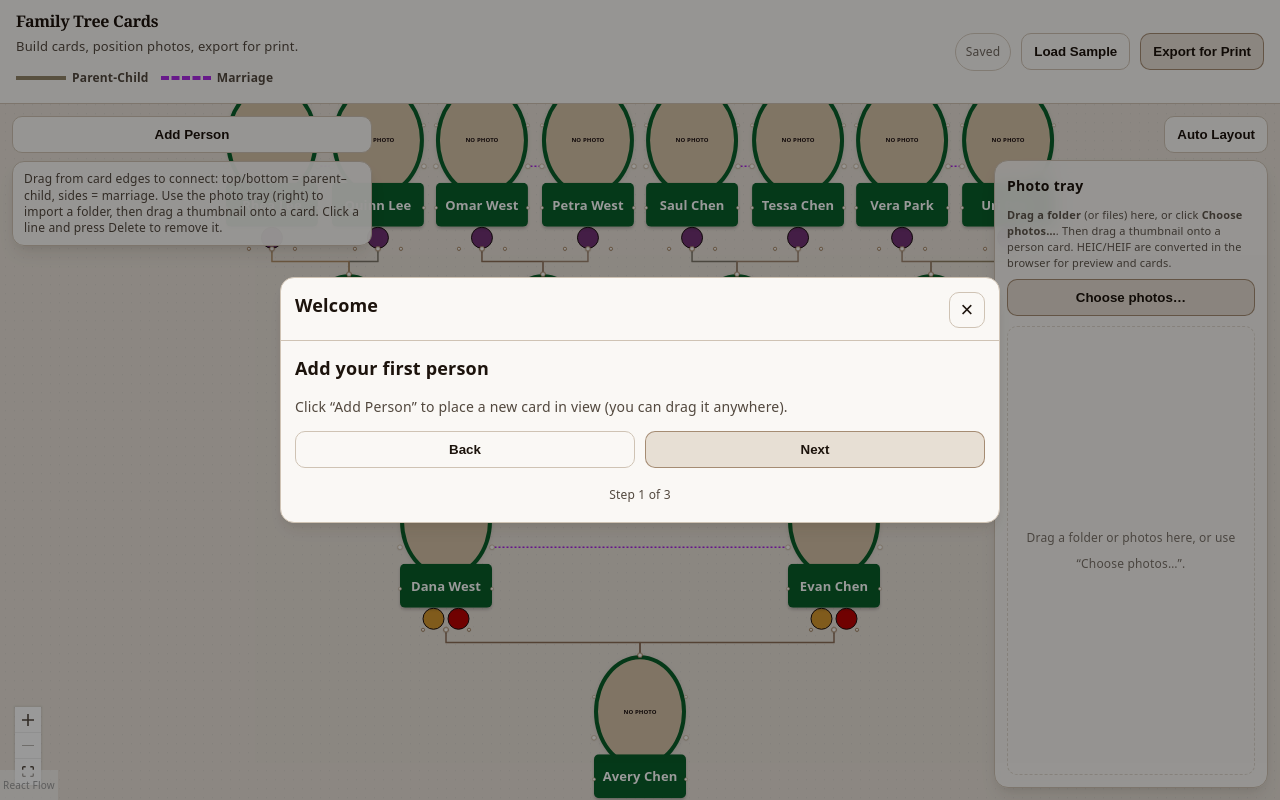
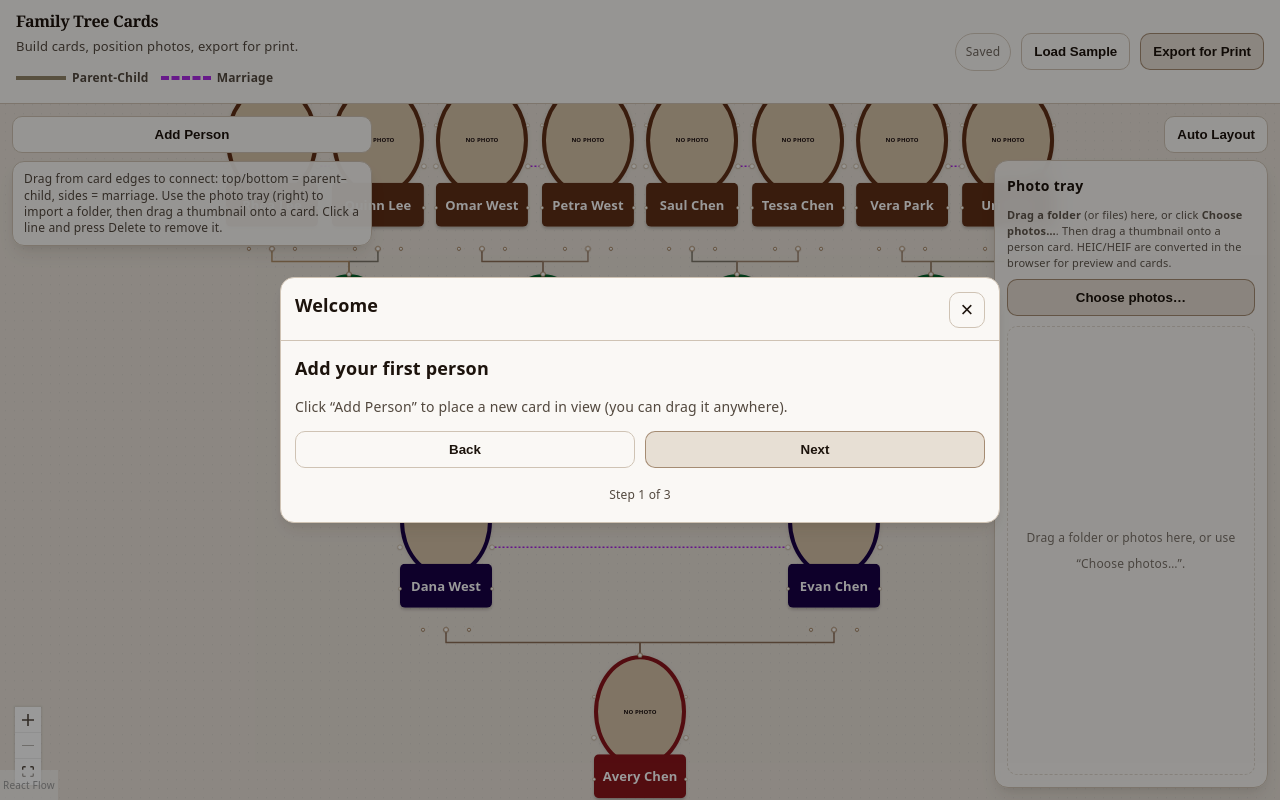
Before and after one commit to sottom/cursor-family-history-game, a React (Vite) app: page / in a window 1280 px wide. Built offline with nearby package versions, Linux system fonts and the light colour scheme.

Commit message:
add color to frames and circles dynamically

```diff
--- a/src/components/FamilyCanvas.tsx
+++ b/src/components/FamilyCanvas.tsx
@@ -29,8 +29,9 @@ import { setReactFlowInstance, getReactFlowInstance } from '../utils/reactFlowBr
 import { createNewPerson } from '../state/appState'
 import { childTargetHandleId, parentSourceHandleId } from '../utils/parentHandles'
 import { slotFromSpouseRightHandle, spouseSourceHandleId, spouseTargetHandleId } from '../utils/spouseHandles'
+import { computeGenerationByPersonId } from '../utils/generation'
 
-type PersonNodeData = { personId: string; isNewlyAdded?: boolean }
+type PersonNodeData = { personId: string; isNewlyAdded?: boolean; generationIndex: number }
 type PersonNodeType = Node<PersonNodeData, 'person'>
 
 /** Screen pixels — converted to flow units using zoom for consistent feel while panning/zooming */
@@ -89,16 +90,25 @@ export default function FamilyCanvas() {
 
   const nodeTypes = useMemo(() => ({ person: PersonNode }), [])
 
+  const generationByPersonId = useMemo(
+    () => computeGenerationByPersonId(state.persons, state.edges),
+    [state.persons, state.edges],
+  )
+
   const derivedNodes = useMemo<PersonNodeType[]>(
     () =>
       Object.values(state.persons).map((person) => ({
         id: person.id,
         type: 'person' as const,
         position: state.nodePositions[person.id] ?? { x: 0, y: 0 },
-        data: { personId: person.id, isNewlyAdded: !!newlyAddedNodeIds[person.id] },
+        data: {
+          personId: person.id,
+          isNewlyAdded: !!newlyAddedNodeIds[person.id],
+          generationIndex: generationByPersonId[person.id] ?? 0,
+        },
         draggable: true,
       })),
-    [newlyAddedNodeIds, state.persons, state.nodePositions],
+    [generationByPersonId, newlyAddedNodeIds, state.persons, state.nodePositions],
   )
 
   const [nodes, setNodes] = useState<PersonNodeType[]>(derivedNodes)
--- a/src/components/PersonFormPhotoBlock.tsx
+++ b/src/components/PersonFormPhotoBlock.tsx
@@ -14,6 +14,7 @@ import {
   type PhotoTransform,
 } from '../state/appState'
 import { getBlob, getOriginalBlobKey, ingestPersonPhotoBlob } from '../storage/indexedDb'
+import { computeGenerationByPersonId, getGenerationAccentColor } from '../utils/generation'
 import { personPhotoFrameWrapperStyle } from '../utils/photoFrameTransform'
 import { getPersonTimelineSpots, getTimelineStartYear } from '../utils/timeline'
 
@@ -37,8 +38,8 @@ const CANVAS_CARD_SHELL: CSSProperties = {
   boxSizing: 'border-box',
 }
 
-/** Oval photo region — same box model as canvas (`left/right/top/bottom` + `borderRadius: 50%`). */
-const CANVAS_OVAL_SHELL: CSSProperties = {
+/** Oval photo region — same box model as canvas (`left/right/top/bottom` + `borderRadius: 50%`). Border color comes from generation accent. */
+const CANVAS_OVAL_SHELL_BASE: CSSProperties = {
   position: 'absolute',
   left: PERSON_CARD_OVAL_HORIZONTAL_INSET,
   right: PERSON_CARD_OVAL_HORIZONTAL_INSET,
@@ -46,19 +47,17 @@ const CANVAS_OVAL_SHELL: CSSProperties = {
   bottom: PERSON_MAIN_OVAL_BOTTOM_INSET,
   borderRadius: '50%',
   overflow: 'hidden',
-  border: '8px solid #095e29',
   background: '#d5c2a7',
   boxShadow: 'var(--card-shadow)',
   touchAction: 'none',
 }
 
-const CANVAS_NAME_BAR: CSSProperties = {
+const CANVAS_NAME_BAR_BASE: CSSProperties = {
   position: 'absolute',
   left: PERSON_CARD_OVAL_HORIZONTAL_INSET,
   right: PERSON_CARD_OVAL_HORIZONTAL_INSET,
   bottom: PERSON_CARD_NAME_BAR_BOTTOM,
   height: 76,
-  background: '#095e29',
   color: '#ffffff',
   borderRadius: 10,
   display: 'flex',
@@ -330,6 +329,20 @@ export default function PersonFormPhotoBlock({ personId, onDraftTransformsChange
   const startYear = useMemo(() => getTimelineStartYear(state), [state.persons])
   const timelineSpots = useMemo(() => (person ? getPersonTimelineSpots(person, startYear) : []), [person, startYear])
 
+  const generationAccent = useMemo(() => {
+    const idx = computeGenerationByPersonId(state.persons, state.edges)[personId] ?? 0
+    return getGenerationAccentColor(idx)
+  }, [personId, state.persons, state.edges])
+
+  const ovalShellStyle = useMemo(
+    (): CSSProperties => ({ ...CANVAS_OVAL_SHELL_BASE, border: `8px solid ${generationAccent}` }),
+    [generationAccent],
+  )
+  const nameBarStyle = useMemo(
+    (): CSSProperties => ({ ...CANVAS_NAME_BAR_BASE, background: generationAccent }),
+    [generationAccent],
+  )
+
   if (!person) return null
 
   const frameLabel =
@@ -371,7 +384,7 @@ export default function PersonFormPhotoBlock({ personId, onDraftTransformsChange
           <div className="ftPersonFormPhoto__frame ftPersonFormPhoto__frame--node" style={CANVAS_CARD_SHELL}>
             <div
               ref={frameRef}
-              style={CANVAS_OVAL_SHELL}
+              style={ovalShellStyle}
               onPointerDown={(e) => {
                 if (!photoRef) return
                 e.preventDefault()
@@ -418,7 +431,7 @@ export default function PersonFormPhotoBlock({ personId, onDraftTransformsChange
                 )}
               </div>
             </div>
-            <div style={CANVAS_NAME_BAR} aria-hidden>
+            <div style={nameBarStyle} aria-hidden>
               {displayName}
             </div>
             <div style={CANVAS_STATUS_ROW} aria-hidden>
--- a/src/components/PersonNode.tsx
+++ b/src/components/PersonNode.tsx
@@ -14,10 +14,11 @@ import {
 import { useAppDispatch, useAppState } from '../state/AppProvider'
 import { getBlob, ingestPersonPhotoBlob } from '../storage/indexedDb'
 import { getLibraryPhotoDragId, resolveLibraryPhotoIdFromDrop, setLibraryPhotoDragId } from '../utils/photoLibraryDrag'
+import { getGenerationAccentColor } from '../utils/generation'
 import { personPhotoFrameWrapperStyle } from '../utils/photoFrameTransform'
 import { getPersonTimelineSpots, getTimelineStartYear } from '../utils/timeline'
 
-type PersonNodeData = { personId: string; isNewlyAdded?: boolean }
+type PersonNodeData = { personId: string; isNewlyAdded?: boolean; generationIndex?: number }
 type PersonNodeType = FlowNode<PersonNodeData, 'person'>
 
 /** Loads portrait bytes; `contentRevision` busts cache when IndexedDB is overwritten under the same blob key. */
@@ -48,7 +49,8 @@ function useBlobUrl(blobKey: string | undefined, contentRevision: number | undef
 }
 
 export default function PersonNode(props: NodeProps<PersonNodeType>) {
-  const { personId, isNewlyAdded } = props.data
+  const { personId, isNewlyAdded, generationIndex = 0 } = props.data
+  const generationAccent = useMemo(() => getGenerationAccentColor(generationIndex), [generationIndex])
   const state = useAppState()
   const dispatch = useAppDispatch()
   const person = state.persons[personId]
@@ -201,7 +203,7 @@ export default function PersonNode(props: NodeProps<PersonNodeType>) {
           bottom: PERSON_MAIN_OVAL_BOTTOM_INSET,
           borderRadius: '50%',
           overflow: 'hidden',
-          border: '8px solid #095e29',
+          border: `8px solid ${generationAccent}`,
           background: '#d5c2a7',
           pointerEvents: 'none',
           boxShadow: selected
@@ -248,7 +250,7 @@ export default function PersonNode(props: NodeProps<PersonNodeType>) {
           right: PERSON_CARD_OVAL_HORIZONTAL_INSET,
           bottom: PERSON_CARD_NAME_BAR_BOTTOM,
           height: 76,
-          background: '#095e29',
+          background: generationAccent,
           color: '#ffffff',
           borderRadius: 10,
           display: 'flex',
--- a/src/state/defaultSampleTree.ts
+++ b/src/state/defaultSampleTree.ts
@@ -1,15 +1,14 @@
 import { layoutDagre } from '../layout/layoutDagre'
-import type { AppState, Edge, Person } from './appState'
+import type { AppState, Edge } from './appState'
 import { createInitialAppState, createNewPerson } from './appState'
 
 /** Middle left/right marriage dots (`spouse-left-1` / `spouse-right-1`) so lines stay centered on cards. */
-function spouseEdge(a: string, b: string, marriage: { dateISO?: string; location?: string }): Edge {
+function spouseEdge(a: string, b: string): Edge {
   return {
     id: crypto.randomUUID(),
     source: a,
     target: b,
     type: 'spouse',
-    marriage,
     spouseHandleSlot: 1,
   }
 }
@@ -18,126 +17,44 @@ function parentChild(parentId: string, childId: string): Edge {
   return { id: crypto.randomUUID(), source: parentId, target: childId, type: 'parent-child' }
 }
 
-function setMarriage(a: Person, b: Person, m: { dateISO?: string; location?: string }): [Person, Person] {
-  return [
-    { ...a, marriages: [...a.marriages, { spouseId: b.id, ...m }] },
-    { ...b, marriages: [...b.marriages, { spouseId: a.id, ...m }] },
-  ]
-}
-
 /**
- * 15 people, 4 generations:
- * - 1 child → 2 married parents → each parent has 2 parents (4 grandparents) → each grandparent has 2 parents (8 great-grandparents).
- *
- * Dates are chosen so the deck timeline (earliest birth/marriage/death → 2026) spans multiple era segments
- * and status circles show varied colors. Quinn Lee (b. 1926) anchors the start; living people omit death.
+ * 15 people across 4 generations (great-grandparents → child), names only — no dates, marriages, or notes.
  */
 export function buildFourGenerationSampleState(): AppState {
   const next = createInitialAppState()
 
-  // Gen 1 — great-grandparents (4 couples): born 1926–1933, married 1950, died 1999–2019
-  let o = createNewPerson({
-    fullName: 'Omar West',
-    shortName: 'Omar West',
-  })
-  let p = createNewPerson({
-    fullName: 'Petra West',
-    shortName: 'Petra West',
-  })
-  let q = createNewPerson({
-    fullName: 'Quinn Lee',
-    shortName: 'Quinn Lee',
-  })
-  let r = createNewPerson({
-    fullName: 'Rhea Lee',
-    shortName: 'Rhea Lee',
-  })
-  let s = createNewPerson({
-    fullName: 'Saul Chen',
-    shortName: 'Saul Chen',
-  })
-  let t = createNewPerson({
-    fullName: 'Tessa Chen',
-    shortName: 'Tessa Chen',
-  })
-  let u = createNewPerson({
-    fullName: 'Uri Park',
-    shortName: 'Uri Park',
-  })
-  let v = createNewPerson({
-    fullName: 'Vera Park',
-    shortName: 'Vera Park',
-  })
+  const o = createNewPerson({ fullName: 'Omar West', shortName: 'Omar West' })
+  const p = createNewPerson({ fullName: 'Petra West', shortName: 'Petra West' })
+  const q = createNewPerson({ fullName: 'Quinn Lee', shortName: 'Quinn Lee' })
+  const r = createNewPerson({ fullName: 'Rhea Lee', shortName: 'Rhea Lee' })
+  const s = createNewPerson({ fullName: 'Saul Chen', shortName: 'Saul Chen' })
+  const t = createNewPerson({ fullName: 'Tessa Chen', shortName: 'Tessa Chen' })
+  const u = createNewPerson({ fullName: 'Uri Park', shortName: 'Uri Park' })
+  const v = createNewPerson({ fullName: 'Vera Park', shortName: 'Vera Park' })
 
-  const m1950 = { dateISO: '1950-06-01', location: 'Chicago' as string | undefined }
-  ;[o, p] = setMarriage(o, p, m1950)
-  ;[q, r] = setMarriage(q, r, m1950)
-  ;[s, t] = setMarriage(s, t, m1950)
-  ;[u, v] = setMarriage(u, v, m1950)
+  const frank = createNewPerson({ fullName: 'Frank West', shortName: 'Frank West' })
+  const grace = createNewPerson({ fullName: 'Grace Lee', shortName: 'Grace Lee' })
+  const henry = createNewPerson({ fullName: 'Henry Chen', shortName: 'Henry Chen' })
+  const iris = createNewPerson({ fullName: 'Iris Park', shortName: 'Iris Park' })
 
-  // Gen 2 — grandparents
-  let frank = createNewPerson({
-    fullName: 'Frank West',
-    shortName: 'Frank West',
-  })
-  let grace = createNewPerson({
-    fullName: 'Grace Lee',
-    shortName: 'Grace Lee',
-  })
-  let henry = createNewPerson({
-    fullName: 'Henry Chen',
-    shortName: 'Henry Chen',
-  })
-  let iris = createNewPerson({
-    fullName: 'Iris Park',
-    shortName: 'Iris Park',
-  })
+  const dana = createNewPerson({ fullName: 'Dana West', shortName: 'Dana West' })
+  const evan = createNewPerson({ fullName: 'Evan Chen', shortName: 'Evan Chen' })
 
-  const m1975 = { dateISO: '1975-08-15', location: 'Seattle' as string | undefined }
-  ;[frank, grace] = setMarriage(frank, grace, m1975)
-  ;[henry, iris] = setMarriage(henry, iris, m1975)
+  const avery = createNewPerson({ fullName: 'Avery Chen', shortName: 'Avery Chen' })
 
-  // Gen 3 — parents (two marriage dates each → 4-spot + death layout on cards)
-  let dana = createNewPerson({
-    fullName: 'Dana West',
-    shortName: 'Dana West',
-  })
-  let evan = createNewPerson({
-    fullName: 'Evan Chen',
-    shortName: 'Evan Chen',
-  })
-  const m2000 = { dateISO: '2000-05-20', location: 'Portland' as string | undefined }
-  const m2012 = { dateISO: '2012-06-10', location: 'Portland' as string | undefined, isCurrent: true }
-  ;[dana, evan] = setMarriage(dana, evan, m2000)
-  dana = {
-    ...dana,
-    marriages: [...dana.marriages, { spouseId: evan.id, dateISO: m2012.dateISO, location: m2012.location, isCurrent: m2012.isCurrent }],
-  }
-  evan = {
-    ...evan,
-    marriages: [...evan.marriages, { spouseId: dana.id, dateISO: m2012.dateISO, location: m2012.location, isCurrent: m2012.isCurrent }],
-  }
-
-  // Gen 4 — child (young, living: birth only fills first circle; marriage/death slots empty)
-  const avery = createNewPerson({
-    fullName: 'Avery Chen',
-    shortName: 'Avery Chen',
-  })
-
-  const people: Person[] = [o, p, q, r, s, t, u, v, frank, grace, henry, iris, dana, evan, avery]
+  const people = [o, p, q, r, s, t, u, v, frank, grace, henry, iris, dana, evan, avery]
   for (const person of people) {
     next.persons[person.id] = person
   }
 
   const edges: Edge[] = [
-    spouseEdge(o.id, p.id, m1950),
-    spouseEdge(q.id, r.id, m1950),
-    spouseEdge(s.id, t.id, m1950),
-    spouseEdge(u.id, v.id, m1950),
-    spouseEdge(frank.id, grace.id, m1975),
-    spouseEdge(henry.id, iris.id, m1975),
-    spouseEdge(dana.id, evan.id, m2000),
-    // Great-grandparents → grandparents
+    spouseEdge(o.id, p.id),
+    spouseEdge(q.id, r.id),
+    spouseEdge(s.id, t.id),
+    spouseEdge(u.id, v.id),
+    spouseEdge(frank.id, grace.id),
+    spouseEdge(henry.id, iris.id),
+    spouseEdge(dana.id, evan.id),
     parentChild(o.id, frank.id),
     parentChild(p.id, frank.id),
     parentChild(q.id, grace.id),
@@ -146,12 +63,10 @@ export function buildFourGenerationSampleState(): AppState {
     parentChild(t.id, henry.id),
     parentChild(u.id, iris.id),
     parentChild(v.id, iris.id),
-    // Grandparents → parents
     parentChild(frank.id, dana.id),
     parentChild(grace.id, dana.id),
     parentChild(henry.id, evan.id),
     parentChild(iris.id, evan.id),
-    // Parents → child
     parentChild(dana.id, avery.id),
     parentChild(evan.id, avery.id),
   ]
--- /dev/null
+++ b/src/utils/generation.ts
@@ -0,0 +1,56 @@
+import type { Edge, Person } from '../state/appState'
+
+/**
+ * Border / name-bar accent for tree cards, youngest → oldest (then two deeper tones, then repeat).
+ * Indices 0–3 are the four primary game generations; 4–5 extend the palette.
+ */
+export const GENERATION_NODE_ACCENT_HEX = [
+  '#8A151B',
+  '#180147',
+  '#02622B',
+  '#5F2E15',
+  '#0A1F44',
+  '#703E05',
+] as const
+
+export function getGenerationAccentColor(generationIndex: number): string {
+  const n = GENERATION_NODE_ACCENT_HEX.length
+  const i = ((generationIndex % n) + n) % n
+  return GENERATION_NODE_ACCENT_HEX[i]!
+}
+
+/**
+ * Generation from parent→child edges: people with no descendants in the graph are 0 (youngest);
+ * each step up to parents increments by 1.
+ */
+export function computeGenerationByPersonId(
+  persons: Record<string, Person>,
+  edges: Edge[],
+): Record<string, number> {
+  const ids = Object.keys(persons)
+  const gen: Record<string, number> = {}
+  for (const id of ids) gen[id] = 0
+
+  const parentChild: [string, string][] = []
+  for (const e of edges) {
+    if (e.type === 'parent-child' && persons[e.source] && persons[e.target]) {
+      parentChild.push([e.source, e.target])
+    }
+  }
+
+  let changed = true
+  let guard = 0
+  const maxPasses = Math.max(ids.length + 2, 8)
+  while (changed && guard < maxPasses) {
+    changed = false
+    guard++
+    for (const [parent, child] of parentChild) {
+      const next = Math.max(gen[parent] ?? 0, (gen[child] ?? 0) + 1)
+      if (next !== gen[parent]) {
+        gen[parent] = next
+        changed = true
+      }
+    }
+  }
+  return gen
+}
```
